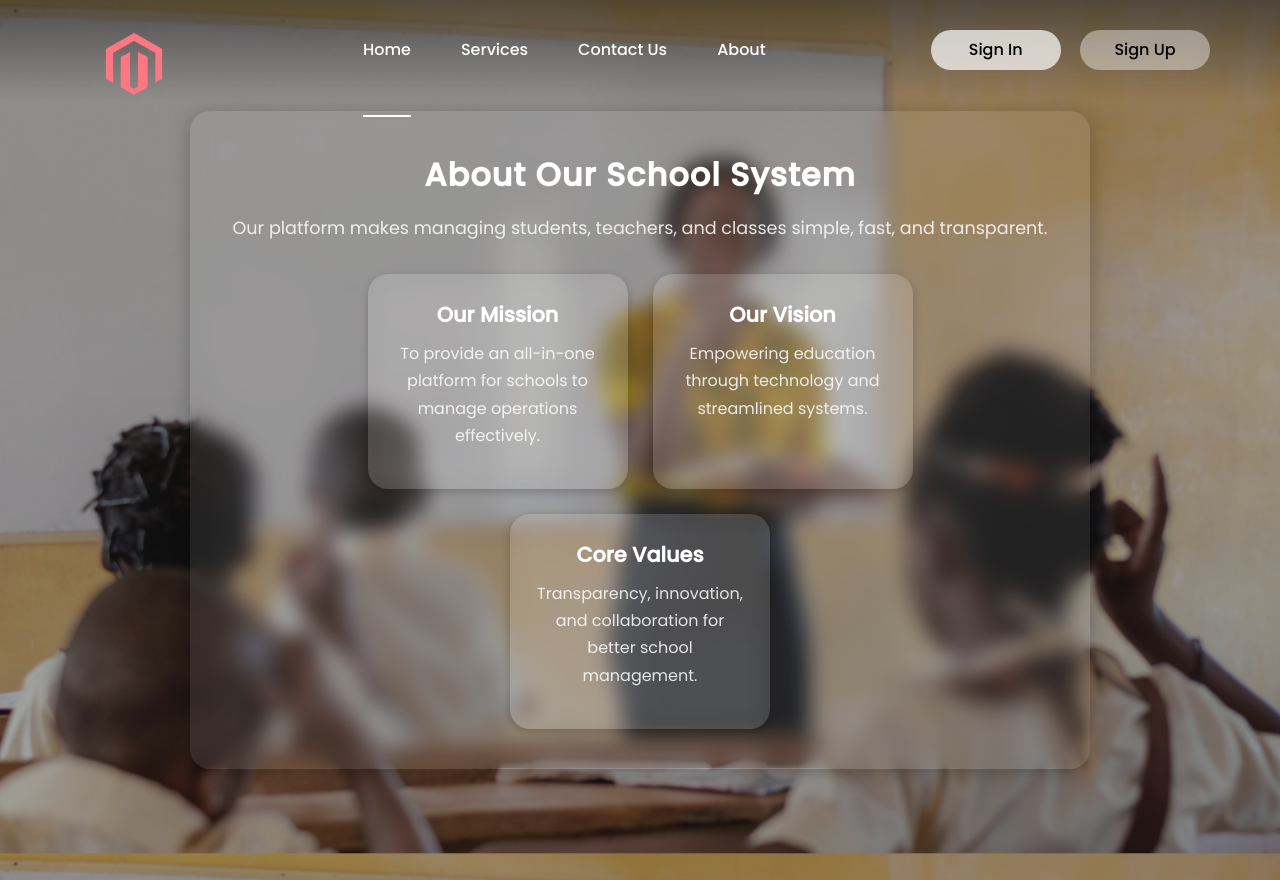
After one commit to JJILU/CLASSFLOW_PREMIUM_101, a Flask app: page /about in a window 1280 px wide. The commit adds this page. Run offline with Flask 3, Linux system fonts and the light colour scheme.

Commit message:
add templates contact,about,services,forgot password

```diff
--- a/app/__init__.py
+++ b/app/__init__.py
@@ -13,7 +13,7 @@ def create_app():
     app.config["SQLALCHEMY_DATABASE_URI"] = Config.SQLALCHEMY_DATABASE_URI
     app.config["SECRET_KEY"]=Config.SECRET_KEY
     # init extensions
-    db.init_app(app)
+    db.init_app(app) # type: ignore
     migrate.init_app(app,db)
     login_manager.init_app(app)
 
--- a/app/auth/static/css/auth.css
+++ b/app/auth/static/css/auth.css
@@ -156,6 +156,9 @@ header {
   font-weight: 500;
 }
 
+/* INPUT TAGS STYLE */
+
+
 /*
 .two-forms {
   display: flex;
@@ -251,13 +254,16 @@ header {
   text-decoration: underline;
 }
 
+
+/* SELECT TAG STYLE */
+
 /* Style the select itself */
 select.input-field {
   appearance: none;            /* Remove default arrow */
   -webkit-appearance: none;
   -moz-appearance: none;
   background: rgba(255, 255, 255, 0.2);
-  color: #fff;
+  color: black;
   border: none;
   border-radius: 30px;
   height: 50px;
@@ -363,3 +369,105 @@ select.input-field {
     gap: 0;
   }
 }
+
+
+/* CHANGE COLOR INSIDE INPUTS */
+/* Placeholder text color */
+.input-field::placeholder {
+  color: #000; /* light gray */
+}
+
+/* Typed text color */
+.input-field {
+  color: #000; /* dark gray or black */
+}
+
+/* Icon color */
+.input-box i {
+  color: black; /* blue */
+}
+
+
+
+input[type="checkbox"] {
+  accent-color: black;
+}
+
+
+/* ABOUT PAGE */
+.about-section {
+  background: rgba(255, 255, 255, 0.08); /* subtle transparency */
+  border-radius: 20px;
+  padding: 40px;
+  max-width: 900px;
+  margin: 60px auto;
+  backdrop-filter: blur(10px);
+  box-shadow: 0 4px 20px rgba(0,0,0,0.25);
+  text-align: center;
+  color: rgba(255, 255, 255, 0.85); /* slightly darker white for contrast */
+}
+
+.about-section h2 {
+  font-size: 2rem;
+  color: #fff;
+  margin-bottom: 15px;
+  letter-spacing: 1px;
+}
+
+.about-section p {
+  font-size: 1.1rem;
+  line-height: 1.7;
+  color: rgba(255, 255, 255, 0.85);
+  margin-bottom: 15px;
+}
+
+.about-section .cards {
+  display: flex;
+  flex-wrap: wrap;
+  justify-content: center;
+  gap: 25px;
+  margin-top: 30px;
+}
+
+.about-card {
+  background: rgba(255, 255, 255, 0.12);
+  backdrop-filter: blur(12px);
+  border-radius: 20px;
+  padding: 25px;
+  width: 260px;
+  box-shadow: 0 3px 10px rgba(0,0,0,0.2);
+  transition: transform 0.3s ease, background 0.3s ease;
+}
+
+.about-card:hover {
+  background: rgba(255, 255, 255, 0.2);
+  transform: translateY(-8px);
+}
+
+.about-card h3 {
+  font-size: 1.3rem;
+  color: #fff;
+  margin-bottom: 10px;
+}
+
+.about-card p {
+  font-size: 1rem;
+  color: rgba(255, 255, 255, 0.85);
+}
+
+
+/* NAV MENU LINKS */
+.nav-menu ul li .link {
+  text-decoration: none;
+  font-weight: 500;
+  color: #fff;
+  padding-bottom: 15px;
+  margin: 0 25px;
+  display: inline-block; /* ensures border shows correctly */
+  transition: border-bottom 0.3s ease;
+}
+
+.link:hover,
+.link.active {
+  border-bottom: 2px solid #fff;
+}
--- a/app/auth/static/js/auth.js
+++ b/app/auth/static/js/auth.js
@@ -135,3 +135,20 @@ document.addEventListener('DOMContentLoaded', () => {
 }
 
 });
+
+
+// ======== nav menu ========
+ // Select all links in the nav
+ document.addEventListener('DOMContentLoaded', () => {
+  const navLinks = document.querySelectorAll('.nav-menu .link');
+
+  navLinks.forEach(link => {
+    link.addEventListener('click', function(e) {
+      // Optional: prevent page reload if using "#" links
+      // e.preventDefault();
+
+      navLinks.forEach(l => l.classList.remove('active'));
+      this.classList.add('active');
+    });
+  });
+});
--- /dev/null
+++ b/app/auth/templates/auth/about.html
@@ -0,0 +1,26 @@
+{% extends 'auth/base.html' %}
+
+
+{% block content %}
+<section class="about-section" id="about">
+  <h2>About Our School System</h2>
+  <p>Our platform makes managing students, teachers, and classes simple, fast, and transparent.</p>
+
+  <div class="cards">
+    <div class="about-card">
+      <h3>Our Mission</h3>
+      <p>To provide an all-in-one platform for schools to manage operations effectively.</p>
+    </div>
+    <div class="about-card">
+      <h3>Our Vision</h3>
+      <p>Empowering education through technology and streamlined systems.</p>
+    </div>
+    <div class="about-card">
+      <h3>Core Values</h3>
+      <p>Transparency, innovation, and collaboration for better school management.</p>
+    </div>
+  </div>
+</section>
+
+
+{% endblock content %}
--- a/app/auth/templates/auth/base.html
+++ b/app/auth/templates/auth/base.html
@@ -22,10 +22,10 @@
     <!-- menu -->
     <div class="nav-menu" id="navMenu">
       <ul>
-        <li><a href="#" class="link active">Home</a></li>
-        <li><a href="#" class="link">Services</a></li>
-        <li><a href="#" class="link">Contact Us</a></li>
-        <li><a href="#" class="link">About</a></li>
+        <li><a href="{{ url_for('auth.login') }}" class="link active">Home</a></li>
+        <li><a href="{{ url_for('auth.services') }}" class="link">Services</a></li>
+        <li><a href="{{ url_for('auth.contact_us') }}" class="link">Contact Us</a></li>
+        <li><a href="{{ url_for('auth.about') }}" class="link">About</a></li>
       </ul>
     </div>
     <!-- buttons -->
--- a/app/auth/views.py
+++ b/app/auth/views.py
@@ -14,7 +14,7 @@ from app.extensions import db
 from flask_login import login_user,logout_user
 
 
-@auth_bp.route("/register", methods=["GET", "POST"])
+@auth_bp.route("/register", methods=["GET", "POST"]) # type: ignore
 def register():
     if request.method == "GET":
         return render_template('auth/index.html')
@@ -185,7 +185,7 @@ def login():
         # check if ID is in school records
         valid_user=None
         if role == "teacher":
-           valid_user =  TeacherSchoolRecord.get_teacher_by_card_id(school_id)
+           valid_user =  TeacherSchoolRecord.get_teacher_by_card_id(school_id) # type: ignore
            if not valid_user:
             return jsonify({"error":f"No teacher with school id {school_id} found in school records"}),400
         elif role == "admin":
@@ -221,3 +221,25 @@ def logout():
         # return jsonify({"error":f"logged out failed {str(e)}", "redirect_url":url_for("dash.teacher_home")}),500
         flash(f'logged out failed {str(e)}','success')
         return redirect(url_for("dash.teacher_home"))
+
+
+
+# ============== forgot password ==========
+@auth_bp.route("/forgot-password")
+def forgot_password():
+    return render_template('auth/forgot_password.html')
+
+# ============== contact us ==========
+@auth_bp.route("/contact-us")
+def contact_us():
+    return render_template('auth/contact_us.html')
+
+# ============== services ==========
+@auth_bp.route("/services")
+def services():
+    return render_template('auth/services.html')
+
+# ============== about ==========
+@auth_bp.route("/about")
+def about():
+    return render_template('auth/about.html')
```
Also changed, not shown: app/auth/templates/auth/contact_us.html (added, +25 -0 lines), app/auth/templates/auth/forgot_password.html (added, +23 -0 lines), app/auth/templates/auth/services.html (added, +39 -0 lines).
